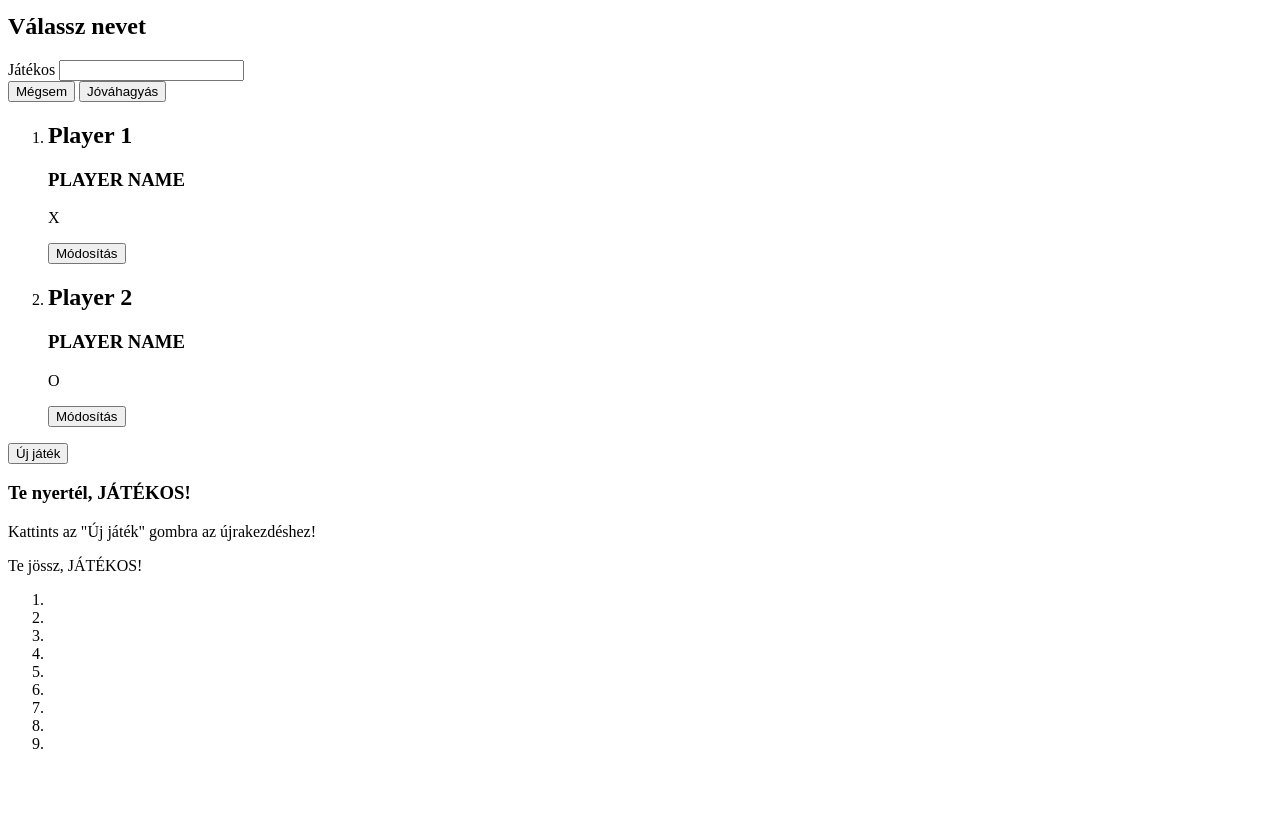
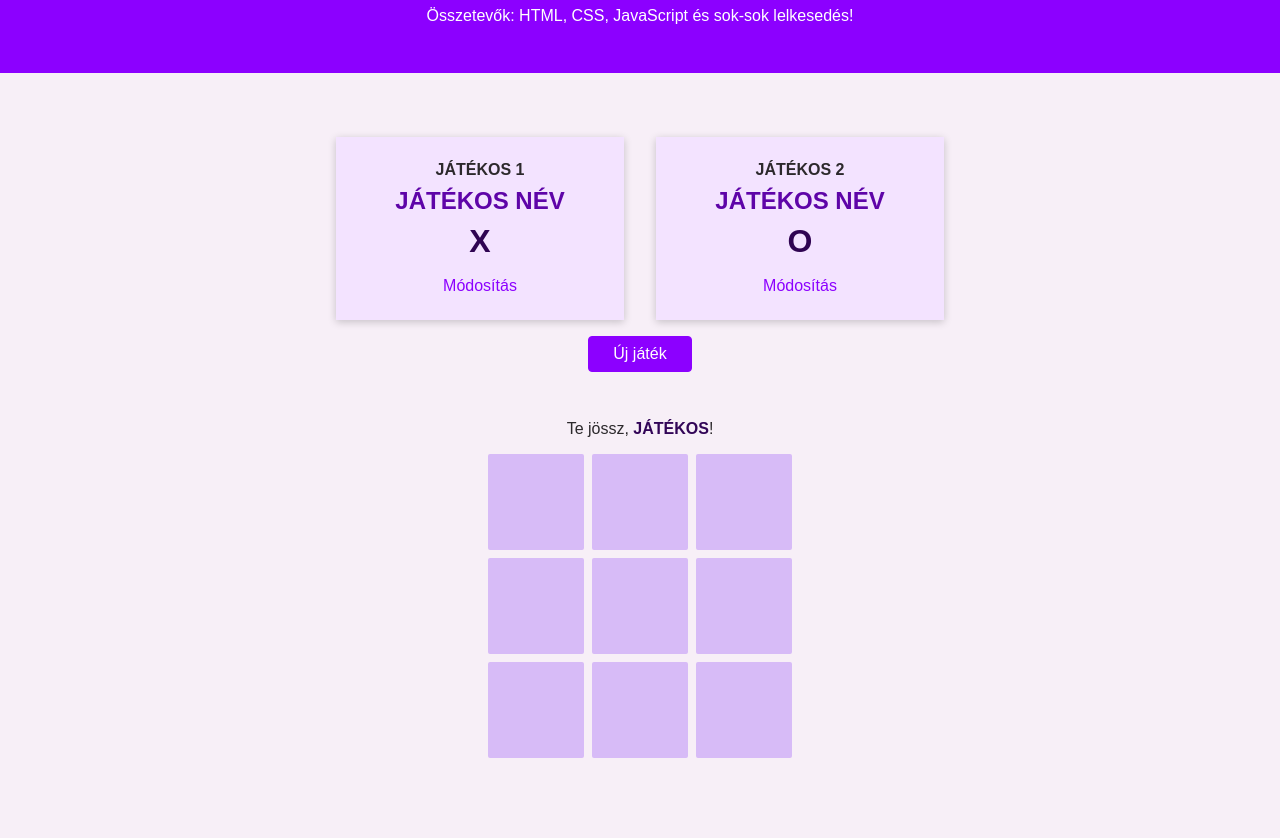
Before and after one commit to telegdiarmin/Tic-tac-toe, a plain HTML site: page index.html in a window 1280 px wide. Shown: the part 105-943 px from the top of the page. Before the commit the page ends 874 px from the top, so only its background shows below. Drawn offline with Linux system fonts and the light colour scheme.

Commit message:
Finished html and most of styling

```diff
--- a/index.html
+++ b/index.html
@@ -4,24 +4,38 @@
     <meta charset="UTF-8" />
     <meta http-equiv="X-UA-Compatible" content="IE=edge" />
     <meta name="viewport" content="width=device-width, initial-scale=1.0" />
+    <link rel="preconnect" href="https://fonts.googleapis.com" />
+    <link rel="preconnect" href="https://fonts.gstatic.com" crossorigin />
+    <link
+      href="https://fonts.googleapis.com/css2?family=Open+Sans:wght@400;700&display=swap"
+      rel="stylesheet"
+    />
+    <link rel="stylesheet" href="/styles/styles.css" />
+    <link rel="stylesheet" href="/styles/overlays.css" />
+    <link rel="stylesheet" href="/styles/configuration.css">
+    <link rel="stylesheet" href="/styles/game.css">
     <title>Amőba!</title>
   </head>
+
   <body>
-    <header>
+    <div id="backdrop"></div>
+    <header id="main-header">
       <h1>Amőbázz!</h1>
       <p>Összetevők: HTML, CSS, JavaScript és sok-sok lelkesedés!</p>
     </header>
+
     <main>
-      <aside>
-        <h2>Válassz nevet</h2>
+      <aside class="modal" id="config-overlay">
+        <h2>Válassz nevet!</h2>
+
         <form>
-          <div>
+          <div class="form-control">
             <label for="playername">Játékos</label>
             <input type="text" name="playername" id="playername" />
           </div>
           <div>
-            <button type="button">Mégsem</button>
-            <button type="submit">Jóváhagyás</button>
+            <button type="button" class="btn btn-alt">Mégsem</button>
+            <button type="submit" class="btn">Jóváhagyás</button>
           </div>
         </form>
       </aside>
@@ -30,31 +44,31 @@
         <ol>
           <li>
             <article>
-              <h2>Player 1</h2>
-              <h3>PLAYER NAME</h3>
-              <p>X</p>
-              <button>Módosítás</button>
+              <h2>JÁTÉKOS 1</h2>
+              <h3>JÁTÉKOS NÉV</h3>
+              <p class="player-symbol">X</p>
+              <button class="btn btn-alt">Módosítás</button>
             </article>
           </li>
           <li>
             <article>
-              <h2>Player 2</h2>
-              <h3>PLAYER NAME</h3>
-              <p>O</p>
-              <button>Módosítás</button>
+              <h2>JÁTÉKOS 2</h2>
+              <h3>JÁTÉKOS NÉV</h3>
+              <p class="player-symbol">O</p>
+              <button class="btn btn-alt">Módosítás</button>
             </article>
           </li>
         </ol>
-        <button>Új játék</button>
+        <button class="btn">Új játék</button>
       </section>
 
       <section id="active-game">
-          <article>
-              <h3>Te nyertél, <span id="winner-name">JÁTÉKOS</span>!</h3>
-              <p>Kattints az "Új játék" gombra az újrakezdéshez!</p>
-          </article>
+        <article id="game-over">
+          <h2>Te nyertél, <span id="winner-name">JÁTÉKOS</span>!</h2>
+          <p>Kattints az "Új játék" gombra az újrakezdéshez!</p>
+        </article>
         <p>Te jössz, <span id="active-player-name">JÁTÉKOS</span>!</p>
-        <ol>
+        <ol id="game-board">
           <li></li>
           <li></li>
           <li></li>
--- /dev/null
+++ b/styles/configuration.css
@@ -0,0 +1,63 @@
+#config-overlay {
+  text-align: center;
+}
+
+#config-overlay h2 {
+  margin: 0.5rem 0;
+}
+
+.form-control {
+  margin: 0.5rem 0;
+}
+
+.form-control label {
+  display: block;
+  margin-bottom: 0.5rem;
+  font-weight: bold;
+}
+
+.form-control input {
+  font: inherit;
+  border-color: 1px solid rgb(204, 204, 204);
+  width: 15rem;
+  padding: 0.35rem;
+}
+#game-configuration {
+  width: 90%;
+  max-width: 40rem;
+  margin: 3rem auto;
+  text-align: center;
+}
+
+#game-configuration ol {
+  list-style: none;
+  margin: 0;
+  padding: 0;
+  display: flex;
+}
+
+#game-configuration li {
+  margin: 1rem;
+  padding: 1rem;
+  width: 50%;
+  background-color: rgb(243, 227, 255);
+  box-shadow: 0 2px 8px rgba(0, 0, 0, 0.2);
+}
+
+#game-configuration h2 {
+    font-size: 1rem;
+    margin: 0.5rem;
+}
+
+#game-configuration h3 {
+    font-size: 1.5rem;
+    margin: 0.5rem 0;
+    color: rgb(94, 4, 168);
+}
+
+.player-symbol {
+    font-size: 2rem;
+    font-weight: bold;
+    color: rgb(47, 4, 82);
+    margin: 0.5rem 0;
+}
--- /dev/null
+++ b/styles/game.css
@@ -0,0 +1,59 @@
+#active-game {
+  text-align: center;
+  margin: 2rem 0 5rem 0;
+  /* display: none; */
+}
+
+#game-over {
+  width: 90%;
+  max-width: 40rem;
+  margin: auto;
+  padding: 1rem 2rem;
+  background-color: rgb(50, 5, 87);
+  color: white;
+  box-shadow: 0 2px 8px rgba(0, 0, 0, 0.2);
+  border-radius: 4px;
+  display: none;
+}
+
+#game-over h2 {
+  font-size: 2.5rem;
+  margin: 0.5rem 0;
+}
+
+#active-player-name {
+  font-weight: bold;
+  color: rgb(50, 5, 87);
+}
+
+#game-board {
+  list-style: none;
+  margin: 1rem 0;
+  padding: 0;
+  display: grid;
+  grid-template-columns: repeat(3, 6rem);
+  grid-template-rows: repeat(3, 6rem);
+  justify-content: center;
+  gap: 0.5rem;
+}
+
+#game-board li {
+  background-color: rgb(215, 187, 247);
+  border-radius: 2px;
+  cursor: pointer;
+  display: flex;
+  justify-content: center;
+  align-items: center;
+  font-size: 2.5rem;
+  font-weight: bold;
+}
+
+#game-board li:hover {
+  background-color: rgb(112, 13, 204);
+}
+
+#game-board li.disabled {
+  background-color: rgb(112, 13, 204);
+  color: white;
+  cursor: default;
+}
--- /dev/null
+++ b/styles/overlays.css
@@ -0,0 +1,29 @@
+.modal {
+    position: fixed;
+    top: 20%;
+    left: 5%;
+    width: 90%;
+    background-color: white;
+    padding: 1rem;
+    border-radius: 6px;
+    box-shadow: 0 2px 8px rgba(0, 0, 0, 0.2);
+    display: none;
+
+}
+
+#backdrop {
+    position: fixed;
+    top: 0;
+    left: 0;
+    width: 100%;
+    height: 100%;
+    background-color: rgba(0, 0, 0, 0.7);
+    display: none;
+}
+
+@media (min-width: 48rem) {
+    .modal {
+        left: calc(50% - 20rem);
+        width: 40rem;
+    }
+}
--- a/styles/styles.css
+++ b/styles/styles.css
@@ -0,0 +1,40 @@
+body {
+    margin: 0;
+    padding: 0;
+    font-family: "Open-Sans", sans-serif;
+    color: rgb(44, 41, 44);
+    background-color: rgb(247, 239, 247);
+}
+
+#main-header {
+    background-color: rgb(140, 0, 255);
+    color: white;
+    padding: 2rem 5%;
+    text-align: center;
+}
+
+.btn{
+    font: inherit;
+    padding: 0.5rem 1.5rem;
+    background-color: rgb(140, 0, 255);
+    border: 1px solid rgb(140, 0, 255);
+    color: white;
+    border-radius: 4px;
+    cursor: pointer;
+}
+
+.btn-alt{
+    background-color: transparent;
+    border-color: transparent;
+    color: rgb(140, 0, 255);
+}
+
+.btn:hover {
+    background-color: rgb(79, 10, 190);
+    border-color: rgb(79, 10, 190);
+}
+
+.btn-alt:hover {
+    background-color: rgb(230, 201, 252);
+    border-color: transparent;
+}
```
Also changed, not shown: scripts/app.js (added), scripts/config.js (added), scripts/game.js (added).
